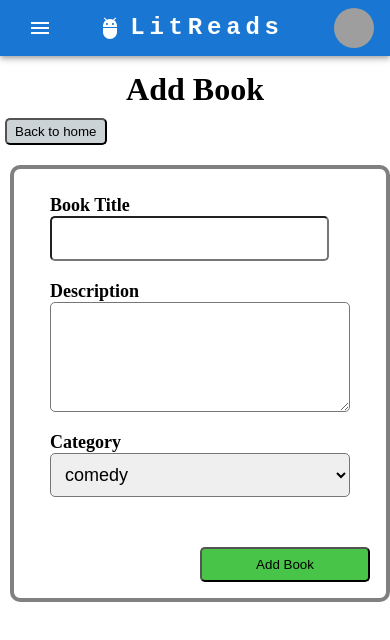
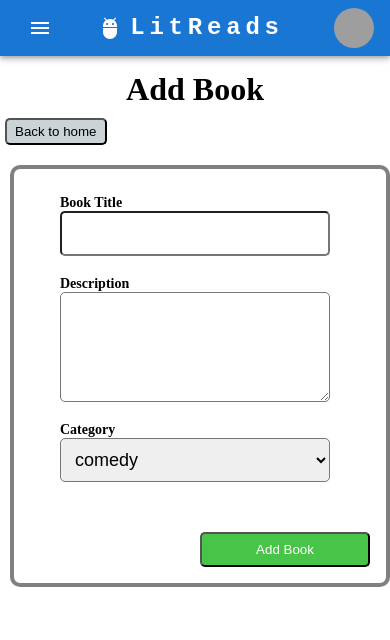
Before and after one commit to alfianElsa14/LitReads, a React (Vite) app: page /add in a window 390 px wide. Shown: the top 640 px of the page. Built offline with nearby package versions, Linux system fonts and the light colour scheme; grey boxes are pictures that could not be loaded.

Commit message:
rubah warna button

```diff
--- a/src/pages/HomePage.jsx
+++ b/src/pages/HomePage.jsx
@@ -5,6 +5,9 @@ import { Container, CssBaseline, Fab, Grid } from '@mui/material';
 import CardItem from '../components/CardItem';
 import { getAllBooks } from '../domain/api';
 import AddIcon from '@mui/icons-material/Add';
+import { Link } from 'react-router-dom';
+import style from '../style/add.module.scss';
+
 
 function HomePage(){
 
@@ -28,6 +31,9 @@ function HomePage(){
     return(
         <React.Fragment>
             <CssBaseline />
+            <Link to='/add'>
+                <button className={style.addBook}>Add Book</button>
+            </Link>
             <Container
                 maxWidth="sm"
                 sx={{
--- a/src/style/add.module.scss
+++ b/src/style/add.module.scss
@@ -1,3 +1,7 @@
+.addBook {
+    padding: 0.8rem;
+}
+
 .container {
     padding: 20px;
 
@@ -16,7 +20,7 @@
 
     form {
         width: 550px;
-        border: 8px solid gray;
+        border: 8px solid rgb(176, 167, 167);
         padding: 1rem;
         border-radius: 10px;
         display: flex;
@@ -67,14 +71,15 @@
             padding: 8px 16px;
             margin-bottom: 30px;
             margin-right: 6rem;
-            background-color: rgb(72, 196, 72);
+            background-color: rgb(33, 33, 200);
             border-radius: 5px;
             width: 20%;
             cursor: pointer;
+            color: white;
         }
 
         .addAccount:hover {
-            background-color: green;
+            background-color: rgb(18, 18, 149);
         }
 
     }
@@ -110,40 +115,36 @@
                 padding: 10px;
                 display: flex;
                 flex-direction: column;
+                margin-left: 20px;
 
 
                 label {
                     display: inline-block;
                     width: 300px;
                     // border: 1px solid red;
-                    font-size: 18px;
+                    font-size: 14px;
                     font-weight: 600;
                 }
 
                 .select {
                     padding: 10px;
-                    width: 100%;
+                    width: 90%;
                     font-size: 18px;
                 }
 
                 input{
                     padding: 10px;
-                    width: 93%;
+                    width: 90%;
                     font-size: 18px;
-                    background-color: rgba(255, 255, 255, 0.5);
                 }
 
                 textarea {
+                    width: 90%;
                     font-size: 16px;
-                    font-family: Arial, Helvetica, sans-serif;
-                    background-color: rgba(255, 255, 255, 0.5);
                 }
             }
 
             .addAccount {
-                align-self: flex-end;
-                margin-top: 40px;
-                padding: 8px 16px;
                 margin-bottom: 0px;
                 margin-right: 0rem;
                 background-color: rgb(72, 196, 72);
```
